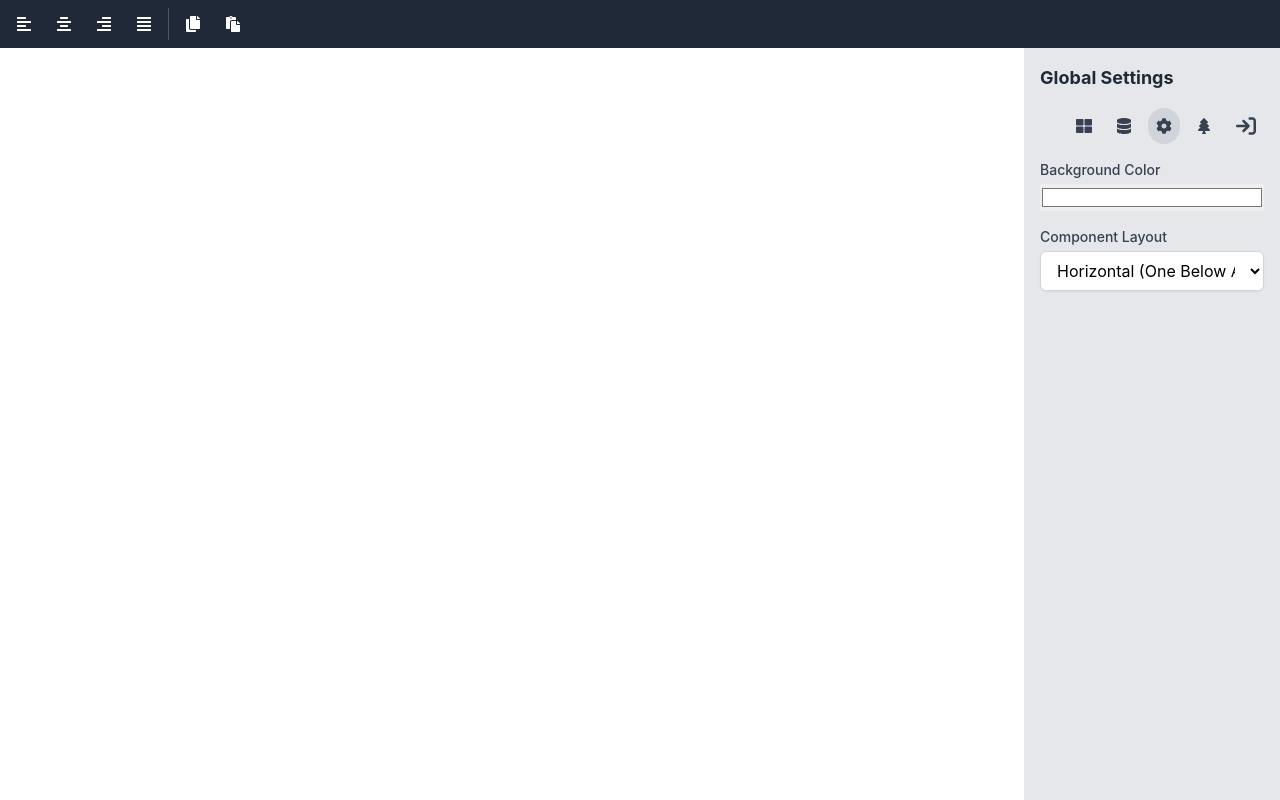
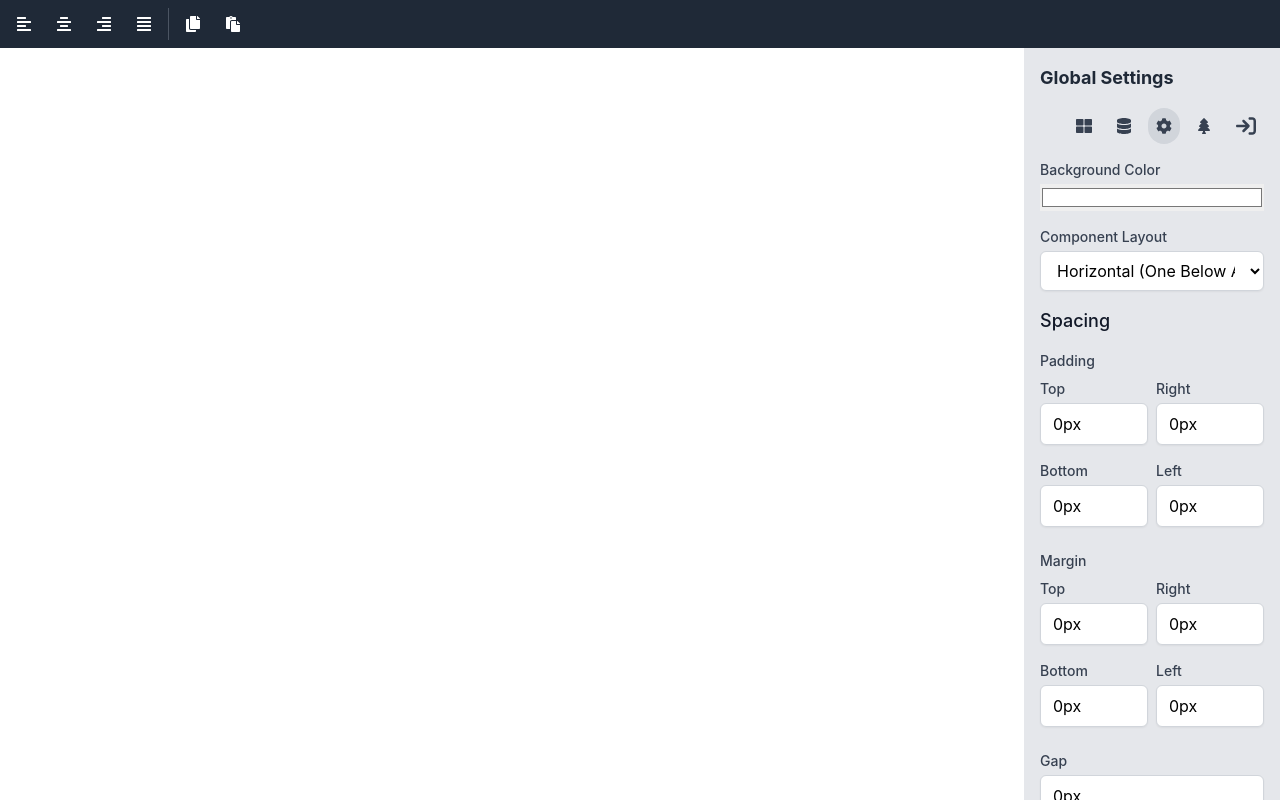
Before and after one commit to cyberjungle-io/subconnect, a React (Create React App) app: page / in a window 1280 px wide. Both pictures are taken after a click on the button 1164 px from the left and 126 px from the top of the page. Built offline with nearby package versions, Linux system fonts and the light colour scheme.

Commit message:
Added spacing controls to global settings

```diff
--- /dev/null
+++ b/src/components/Components/CommonControls/SpacingControls.jsx
@@ -0,0 +1,59 @@
+import React from 'react';
+
+const SpacingControls = ({ style, onStyleChange }) => {
+  // Helper function to handle input changes
+  const handleInputChange = (e) => {
+    const { name, value } = e.target;
+    onStyleChange({ target: { name, value } });
+  };
+
+  // Helper function to render an input field
+  const renderInput = (label, name, value, placeholder = '0px') => (
+    <div className="mb-2">
+      <label className="block text-sm font-medium text-gray-700 mb-1">
+        {label}
+      </label>
+      <input
+        type="text"
+        name={name}
+        value={value || ''}
+        onChange={handleInputChange}
+        placeholder={placeholder}
+        className="w-full px-3 py-2 border border-gray-300 rounded-md shadow-sm focus:outline-none focus:ring-indigo-500 focus:border-indigo-500"
+      />
+    </div>
+  );
+
+  return (
+    <div className="space-y-4">
+      <h3 className="text-lg font-medium text-gray-900">Spacing</h3>
+
+      {/* Padding controls */}
+      <div>
+        <h4 className="text-sm font-medium text-gray-700 mb-2">Padding</h4>
+        <div className="grid grid-cols-2 gap-2">
+          {renderInput('Top', 'paddingTop', style.paddingTop)}
+          {renderInput('Right', 'paddingRight', style.paddingRight)}
+          {renderInput('Bottom', 'paddingBottom', style.paddingBottom)}
+          {renderInput('Left', 'paddingLeft', style.paddingLeft)}
+        </div>
+      </div>
+
+      {/* Margin controls */}
+      <div>
+        <h4 className="text-sm font-medium text-gray-700 mb-2">Margin</h4>
+        <div className="grid grid-cols-2 gap-2">
+          {renderInput('Top', 'marginTop', style.marginTop)}
+          {renderInput('Right', 'marginRight', style.marginRight)}
+          {renderInput('Bottom', 'marginBottom', style.marginBottom)}
+          {renderInput('Left', 'marginLeft', style.marginLeft)}
+        </div>
+      </div>
+
+      {/* Gap control */}
+      {renderInput('Gap', 'gap', style.gap)}
+    </div>
+  );
+};
+
+export default SpacingControls;
--- a/src/components/Editor/Canvas.jsx
+++ b/src/components/Editor/Canvas.jsx
@@ -13,7 +13,7 @@ const Canvas = ({
   onMoveComponent,
 }) => {
   const canvasRef = useRef(null);
-  const { backgroundColor, componentLayout } = useSelector(state => state.editor.globalSettings);
+  const { backgroundColor, componentLayout, style } = useSelector(state => state.editor.globalSettings);
   const [, drop] = useDrop({
     accept: "COMPONENT",
     drop: (item, monitor) => {
@@ -72,6 +72,18 @@ const Canvas = ({
     [onClearSelection]
   );
 
+  const canvasStyle = {
+    backgroundColor,
+    padding: `${style.paddingTop || '0px'} ${style.paddingRight || '0px'} ${style.paddingBottom || '0px'} ${style.paddingLeft || '0px'}`,
+    margin: `${style.marginTop || '0px'} ${style.marginRight || '0px'} ${style.marginBottom || '0px'} ${style.marginLeft || '0px'}`,
+    gap: style.gap || '0px',
+    display: 'flex',
+    flexDirection: componentLayout === 'vertical' ? 'row' : 'column',
+    minHeight: "500px",
+    width: '100%',
+    height: '100%',
+  };
+
   return (
     <div
       ref={(node) => {
@@ -79,10 +91,7 @@ const Canvas = ({
         canvasRef.current = node;
       }}
       className="canvas-area relative w-full h-full bg-gray-100 overflow-auto"
-      style={{
-        minHeight: "500px",
-        backgroundColor: backgroundColor // Apply the background color here
-      }}
+      style={canvasStyle}
       onClick={handleCanvasClick}
     >
       {components.map((component) => (
--- a/src/components/Editor/PropertiesPanel.jsx
+++ b/src/components/Editor/PropertiesPanel.jsx
@@ -7,6 +7,7 @@ import DimensionControls from "../Components/CommonControls/DimensionControls";
 import { updateGlobalSettings } from "../../features/editorSlice";
 import PanelNavBar from "./PanelNavBar";
 import ComponentTree from "./ComponentTree";
+import SpacingControls from "../Components/CommonControls/SpacingControls";
 
 const PropertiesPanel = ({
   selectedComponent,
@@ -102,6 +103,15 @@ const PropertiesPanel = ({
           <option value="horizontal">Horizontal (One Below Another)</option>
         </select>
       </div>
+      <SpacingControls
+        style={globalSettings.style || {}}
+        onStyleChange={(e) => {
+          const { name, value } = e.target;
+          dispatch(updateGlobalSettings({
+            style: { ...globalSettings.style, [name]: value }
+          }));
+        }}
+      />
     </div>
   );
 
--- a/src/features/editorSlice.js
+++ b/src/features/editorSlice.js
@@ -12,6 +12,17 @@ const initialState = {
   globalSettings: {
     backgroundColor: '#ffffff',
     componentLayout: 'horizontal',
+    style: {
+      paddingTop: '0px',
+      paddingRight: '0px',
+      paddingBottom: '0px',
+      paddingLeft: '0px',
+      marginTop: '0px',
+      marginRight: '0px',
+      marginBottom: '0px',
+      marginLeft: '0px',
+      gap: '0px',
+    },
   },
 };
 
@@ -174,6 +185,10 @@ export const editorSlice = createSlice({
       state.globalSettings = {
         ...state.globalSettings,
         ...action.payload,
+        style: {
+          ...state.globalSettings.style,
+          ...(action.payload.style || {}),
+        },
       };
     },
   },
```
